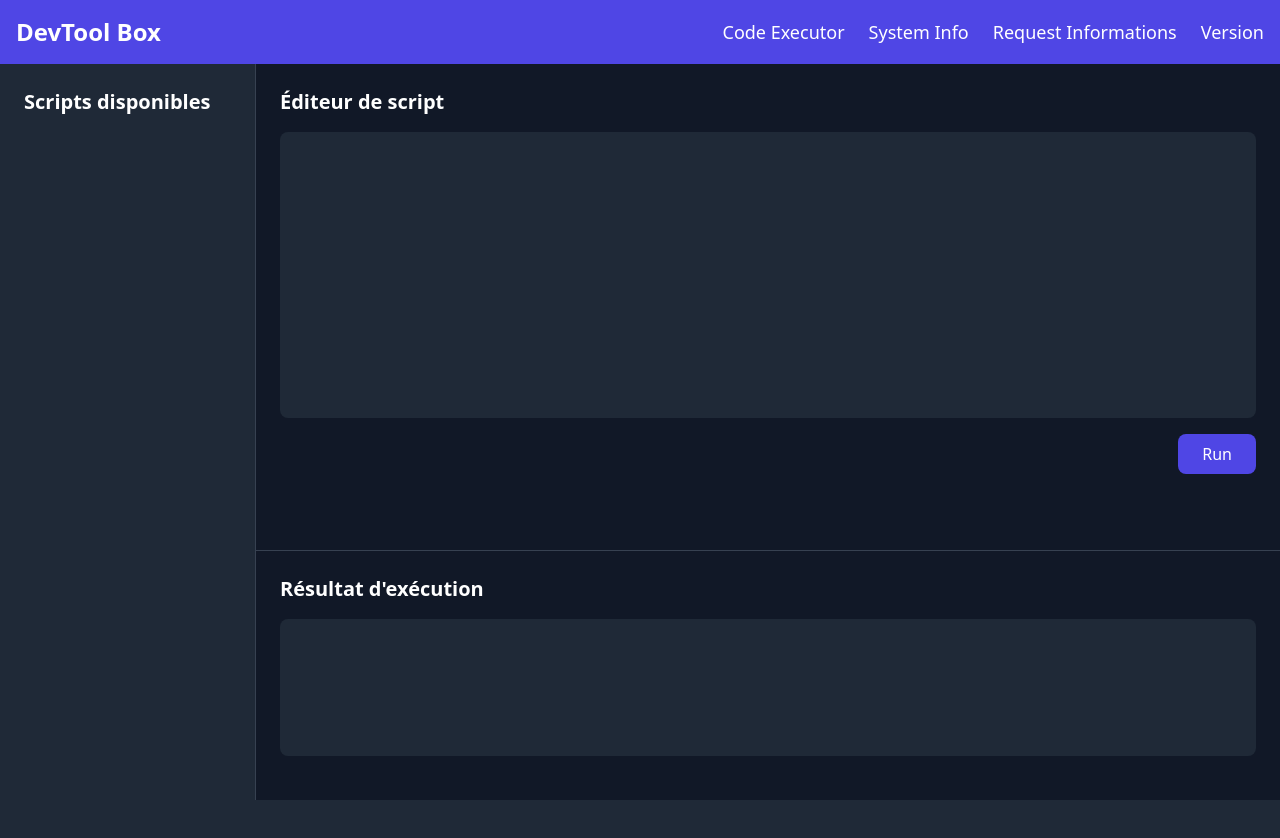
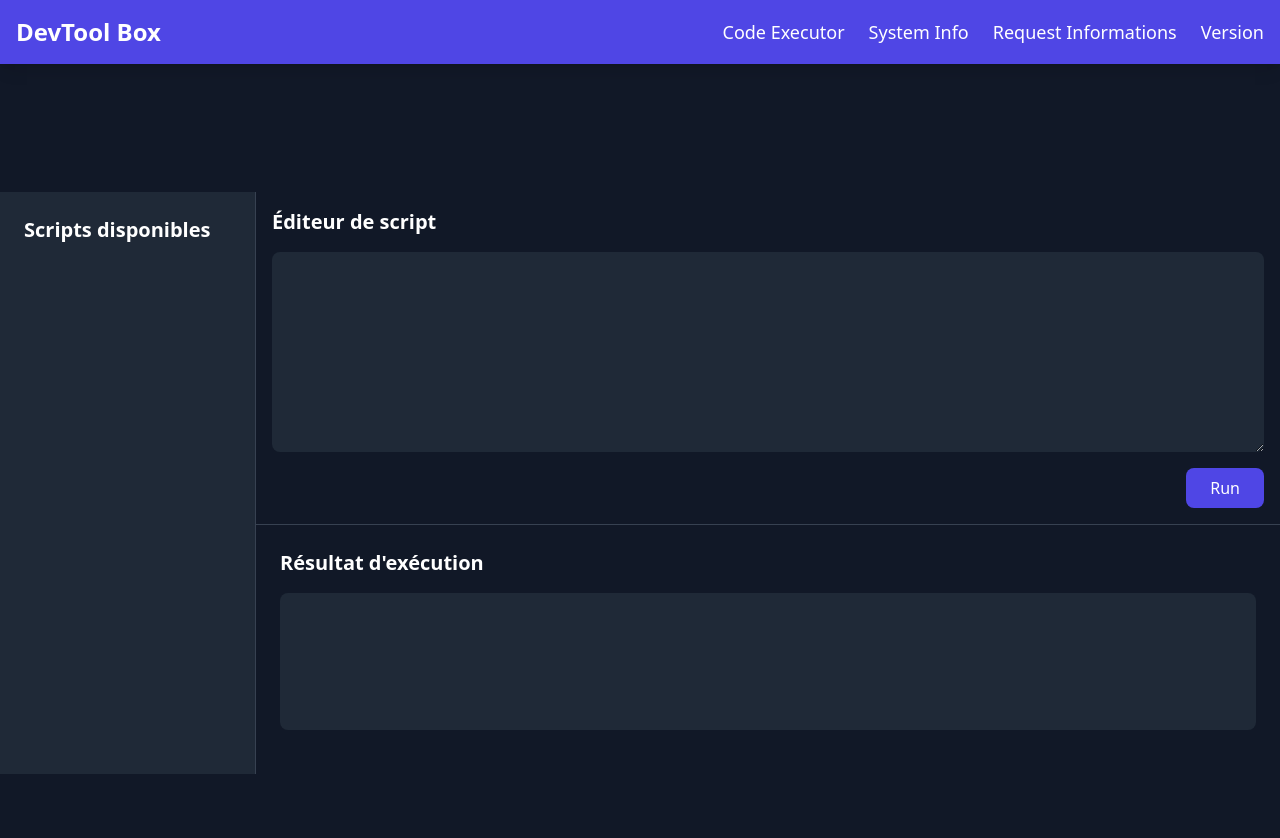
Before and after one commit to jeremygovi/devtool-box, a Flask app: template app/templates/code_executor.html in a window 1280 px wide. Before the commit the page ends 800 px from the top, so only its background shows below. Run offline with Flask 3, Linux system fonts and the light colour scheme; the template is opened without the code that fills it, so the values that code supplies are empty; some libraries are stand-ins or nearby versions.

Commit message:
better interface

```diff
--- a/app/templates/base.html
+++ b/app/templates/base.html
@@ -7,7 +7,7 @@
     <!-- Tailwind CSS -->
     <script src="https://cdn.tailwindcss.com"></script>
 </head>
-<body class="bg-gray-900 text-white font-sans">
+<body class="bg-gray-900 text-white font-sans min-h-screen flex flex-col">
     <!-- Navbar -->
     <nav class="bg-indigo-600 p-4 shadow-lg">
         <div class="container mx-auto flex items-center justify-between">
@@ -27,7 +27,7 @@
     </nav>
 
     <!-- Main Content -->
-    <div class="container mx-auto py-16">
+    <div class="container mx-auto py-16 flex-1 flex flex-col">
         {% block content %}{% endblock %}
     </div>
 
--- a/app/templates/code_executor.html
+++ b/app/templates/code_executor.html
@@ -3,10 +3,10 @@
 {% block title %}Code Executor{% endblock %}
 
 {% block content %}
-<div class="fixed inset-0 pt-16 pb-0">
-    <div class="h-full flex bg-gray-900">
+<div class="pt-16 pb-0 flex flex-col h-full">
+    <div class="flex flex-1 bg-gray-900 relative">
         <!-- Sidebar (à gauche) -->
-        <div class="w-1/5 bg-gray-800 border-r border-gray-700 p-6 overflow-y-auto">
+        <div class="w-1/5 bg-gray-800 border-r border-gray-700 p-6 overflow-y-auto z-30">
             <h2 class="text-xl font-bold text-white mb-4">Scripts disponibles</h2>
             <ul id="script-list" class="space-y-2">
                 {% for script in scripts %}
@@ -22,14 +22,16 @@
         </div>
 
         <!-- Main Content Area (Editor + Output) -->
-        <div class="flex-1 flex flex-col">
+        <div class="flex-1 flex flex-col relative z-20">
             <!-- Editor Section -->
-            <div class="flex-1 p-6">
+            <div class="flex-1 p-4 flex flex-col h-full">
                 <h2 class="text-xl font-bold text-white mb-4">Éditeur de script</h2>
-                <div class="h-[calc(100%-6rem)] flex flex-col">
+                <div class="flex-1 flex flex-col h-full">
+                    <!-- Utilisation de flex-grow pour l'éditeur -->
                     <textarea
                         id="script-content"
-                        class="flex-1 w-full bg-gray-800 text-gray-200 p-4 rounded-lg font-mono resize-none focus:outline-none focus:ring-2 focus:ring-indigo-500"
+                        class="resize-y flex-grow w-full bg-gray-800 text-gray-200 p-4 rounded-lg font-mono resize-none text-base leading-relaxed focus:outline-none focus:ring-2 focus:ring-indigo-500"
+                        style="height: 200px"
                         readonly
                     ></textarea>
                     <input type="hidden" id="script-name" value="">
```
Also changed, not shown: 4 other files.
